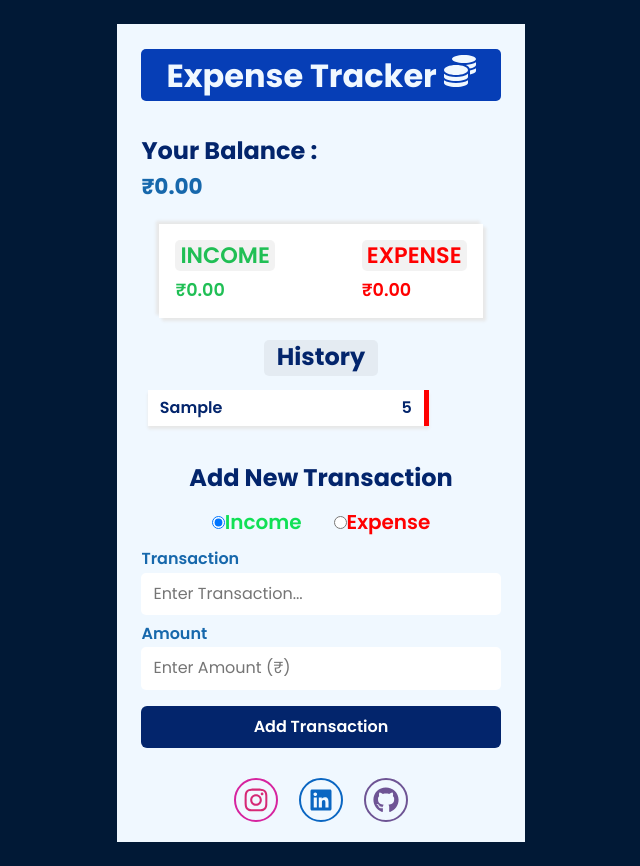
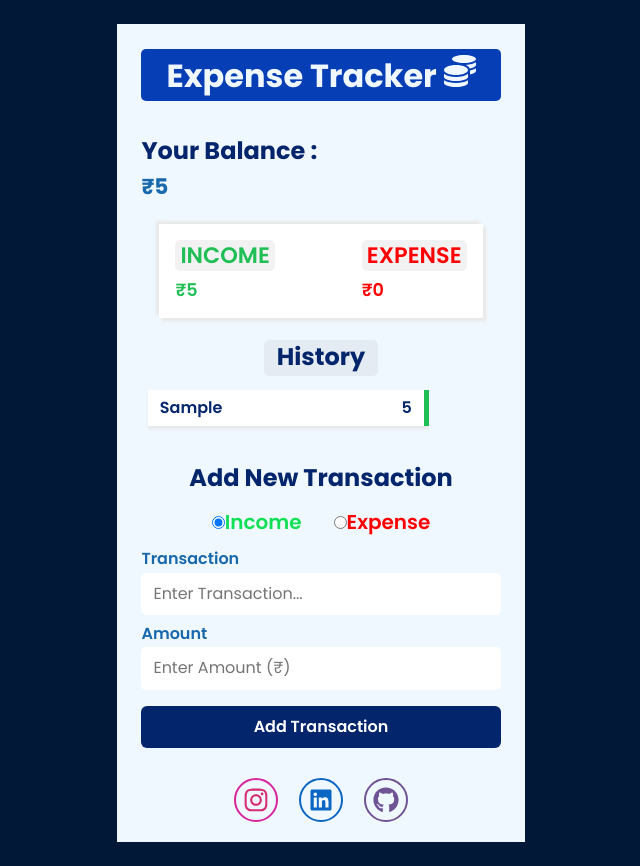
Before and after one commit to Prabakara-N/react-expense-tracker, a React (Create React App) app: page / in a window 1280 px wide. Both pictures are taken after typing "Sample", "5" into the empty fields and a click on the button "Add Transaction". Shown: the whole page, without its empty margins (319-959 px from the left). Built offline with nearby package versions, Linux system fonts and the light colour scheme.

Commit message:
calculation added

```diff
--- a/src/App.js
+++ b/src/App.js
@@ -2,7 +2,7 @@ import React, { useState } from "react";
 import "./styles/App.css";
 import "./styles/normalize.css";
 import Alert from "./components/Alert";
-import AmountContainer from "./components/AmountContainer";
+import FormControl from "./components/FormControl";
 import SocialMedia from "./components/SocialMedia";
 import { FaCoins } from "react-icons/fa";
 
@@ -20,7 +20,7 @@ const App = () => {
         Expense Tracker <FaCoins />
       </h1>
       {alertMsg.show && <Alert {...alertMsg} showAlert={setAlertMsg} />}
-      <AmountContainer showAlert={setAlertMsg} />
+      <FormControl showAlert={setAlertMsg} />
       <SocialMedia />
     </>
   );
--- a/src/components/AmountContainer.js
+++ b/src/components/AmountContainer.js
@@ -1,10 +1,32 @@
-import React, { useState } from "react";
-import FormControl from "./FormControl";
+import React, { useEffect, useState } from "react";
+// import FormControl from "./FormControl";
 
-const AmountContainer = ({ showAlert }) => {
+const AmountContainer = ({ transactions }) => {
   const [balance, setBalance] = useState("0.00");
   const [income, setIncome] = useState("0.00");
   const [expense, setExpense] = useState("0.00");
+
+  useEffect(() => {
+    // positive value
+    const plusAmount = transactions
+      .map((val) => val.amount)
+      .filter((val) => val > 0)
+      .reduce((preval, val) => preval + val, 0);
+    console.log(plusAmount);
+    setIncome(plusAmount);
+
+    // negative value
+    const minusAmount = transactions
+      .map((val) => val.amount)
+      .filter((val) => val < 0)
+      .reduce((preval, val) => preval + val, 0);
+    setExpense(minusAmount);
+
+    const totalAmt = transactions
+      .map((val) => val.amount)
+      .reduce((preval, val) => preval + val, 0);
+    setBalance(totalAmt);
+  }, [transactions]);
 
   return (
     <>
@@ -31,13 +53,6 @@ const AmountContainer = ({ showAlert }) => {
           </h3>
         </div>
       </div>
-
-      <FormControl
-        setBalance={setBalance}
-        setIncome={setIncome}
-        setExpense={setExpense}
-        showAlert={showAlert}
-      />
     </>
   );
 };
--- a/src/components/FormControl.js
+++ b/src/components/FormControl.js
@@ -1,12 +1,13 @@
 import React, { useState, useEffect } from "react";
 import List from "./List";
+import AmountContainer from "./AmountContainer";
 import { v4 as uuidv4 } from "uuid";
 
 let transactionsData = localStorage.getItem("transactions")
   ? JSON.parse(localStorage.getItem("transactions"))
   : [];
 
-const FormControl = ({ setBalance, setIncome, setExpense, showAlert }) => {
+const FormControl = ({ showAlert }) => {
   const [transactionName, setTransactionName] = useState("");
   const [amount, setAmount] = useState("");
   const [transactions, setTransactions] = useState(transactionsData);
@@ -38,7 +39,7 @@ const FormControl = ({ setBalance, setIncome, setExpense, showAlert }) => {
     setisEditing(true);
     setEditId(id);
     setTransactionName(itemToEdit.title);
-    setAmount(itemToEdit.amount);
+    setAmount(Number(itemToEdit.amount));
   };
 
   // radio button
@@ -59,11 +60,16 @@ const FormControl = ({ setBalance, setIncome, setExpense, showAlert }) => {
     } else if (transactionName && amount && isEditing) {
       const editList = transactions.map((transaction) => {
         if (transaction.id === editId) {
-          return { ...transaction, title: transactionName, amount: amount };
+          return {
+            ...transaction,
+            title: transactionName,
+            amount: amount,
+          };
         } else {
           return transaction;
         }
       });
+      console.log(transactions.amount);
       setTransactions(editList);
       showAlert({
         show: true,
@@ -93,6 +99,7 @@ const FormControl = ({ setBalance, setIncome, setExpense, showAlert }) => {
 
   return (
     <>
+      <AmountContainer transactions={transactions} />
       {transactions.length > 0 && (
         <div className="history-container">
           <div className="history-title">
@@ -158,7 +165,7 @@ const FormControl = ({ setBalance, setIncome, setExpense, showAlert }) => {
           id="amount-input"
           placeholder="Enter Amount (₹)"
           value={amount}
-          onChange={(e) => setAmount(e.target.value)}
+          onChange={(e) => setAmount(Number(e.target.value))}
           name="money"
           required
         />
--- a/src/components/List.js
+++ b/src/components/List.js
@@ -7,9 +7,10 @@ const List = ({ transactions, deleteTransaction, editTransaction }) => {
     <>
       {transactions.map((transaction) => {
         const { id, title, amount } = transaction;
+
         return (
           <ul className="lists" key={id}>
-            <li className="minus">
+            <li className={amount > 0 ? "plus" : "minus"}>
               <span>{title}</span> <span> {amount}</span>
               <button
                 className="update-btn btn"
@@ -26,16 +27,6 @@ const List = ({ transactions, deleteTransaction, editTransaction }) => {
                 <MdDelete />
               </button>
             </li>
-
-            {/* <li className="plus">
-            <span>Cash</span> <span> 1000</span>
-            <button className="update-btn btn">
-              <AiFillEdit />
-            </button>
-            <button className="delete-btn btn">
-              <MdDelete />
-            </button>
-          </li> */}
           </ul>
         );
       })}
```
